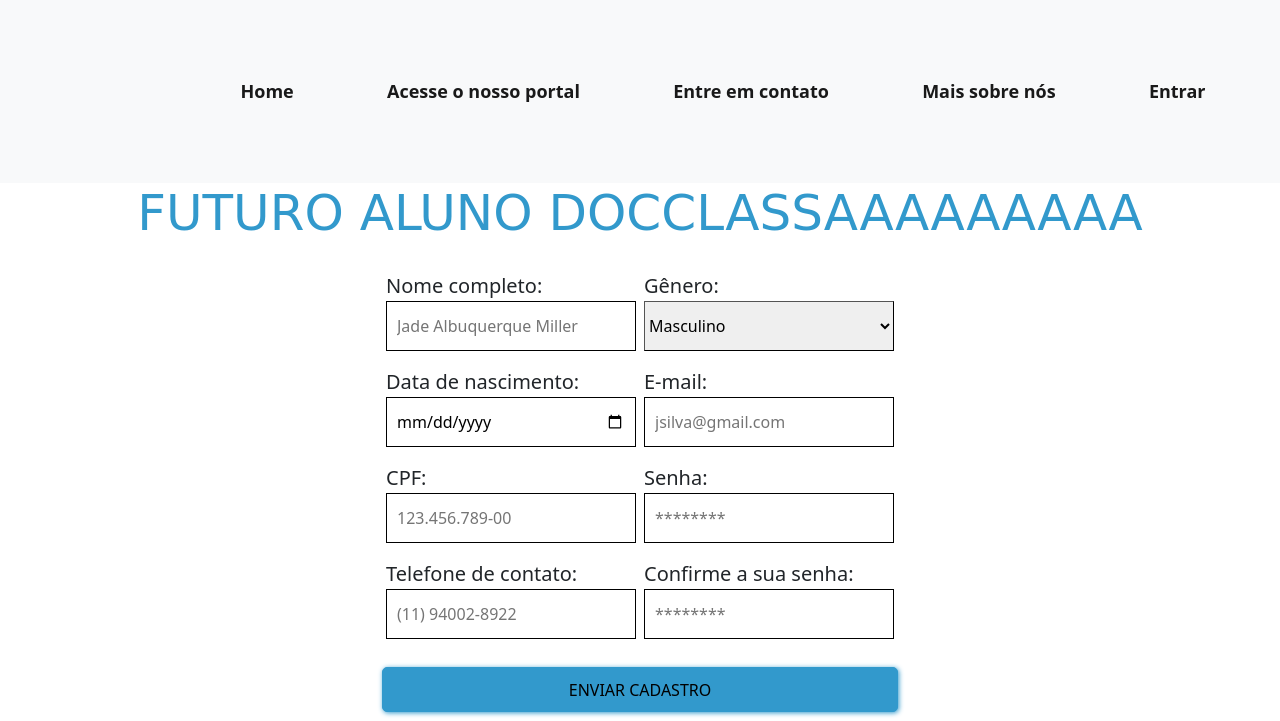
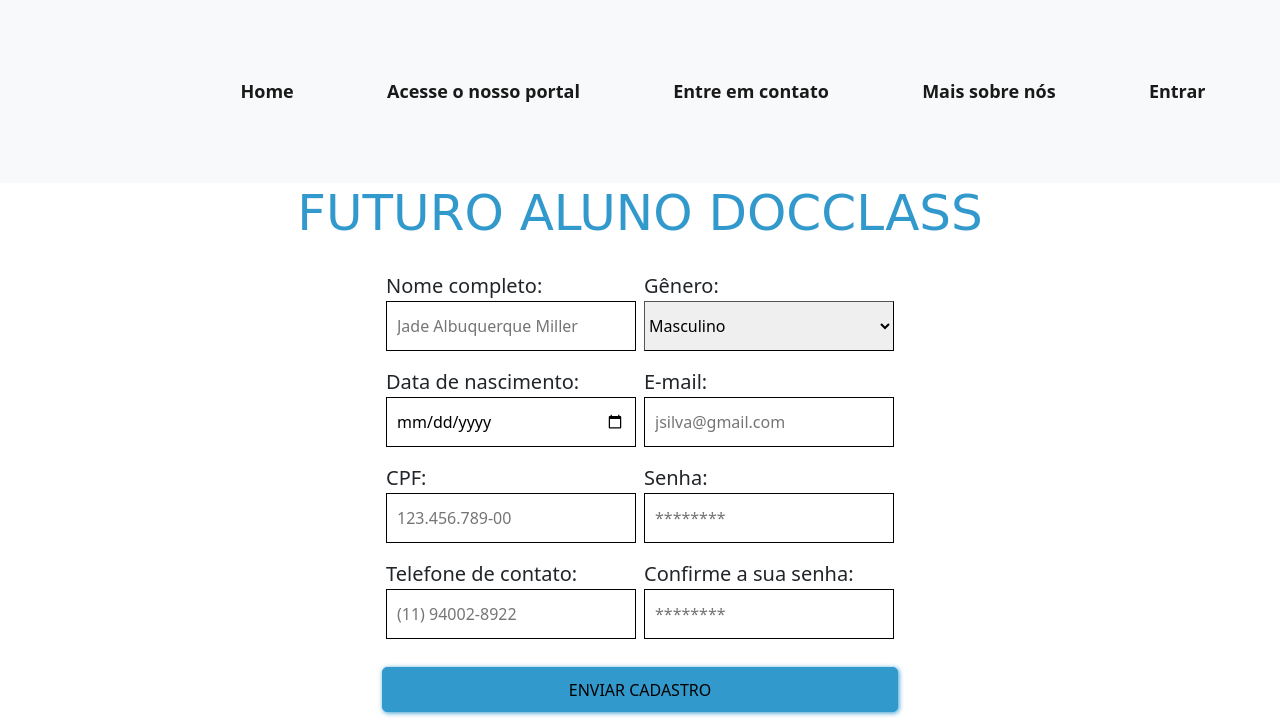
Before and after one commit to GuilhermeLeodeOliveira/tcc-ifsp, a PHP site: page /cad-aluno.html in a window 1280 px wide. Shown: the top 721 px of the page. Run offline with PHP 8.4, Linux system fonts and the light colour scheme; some libraries are stand-ins or nearby versions.

Commit message:
acho q terminei

```diff
--- a/public/cad-aluno.html
+++ b/public/cad-aluno.html
@@ -58,7 +58,7 @@
 
     <div class="container">
 
-        <h1>Futuro Aluno docclassaaaaaaaaa</h1>
+        <h1>Futuro Aluno docclass</h1>
 
         <form class="cad-cli" action="cadastrar-aluno.php" method="post">
 
--- a/public/cadastrar-aluno.php
+++ b/public/cadastrar-aluno.php
@@ -17,8 +17,8 @@
         die("Falha na conexão " . $conn->connect_error);
 
     }
-/*
-    $sql = "INSERT INTO `aluno` VALUES (DEFAULT, `$nome`, `$cpf`, `$email`, `$senha`, `$dataNasc`, `$tel`);";
+
+    $sql = "INSERT INTO aluno VALUES (DEFAULT, '$nome', '$cpf', '$email', '$senha', '$dataNasc', '$tel');";
 
     $result = $conn->query($sql);
 
@@ -26,7 +26,7 @@
 
     $result = $conn->query($sql);
 
-    $_SESSION['idAluno'] = $row['idAluno'];*/
+    $_SESSION['idAluno'] = $row['idAluno'];
     header("location:minhacontaaluno.php");
 
 
```
